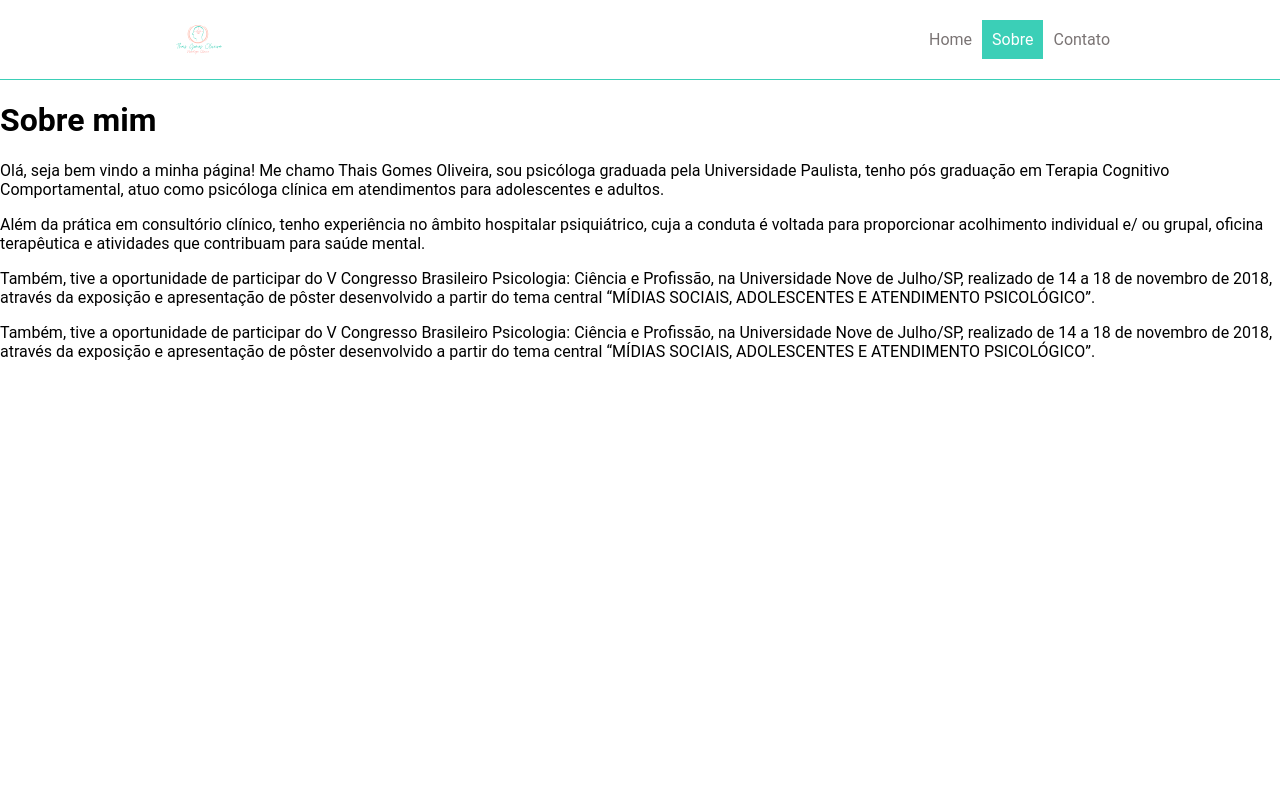
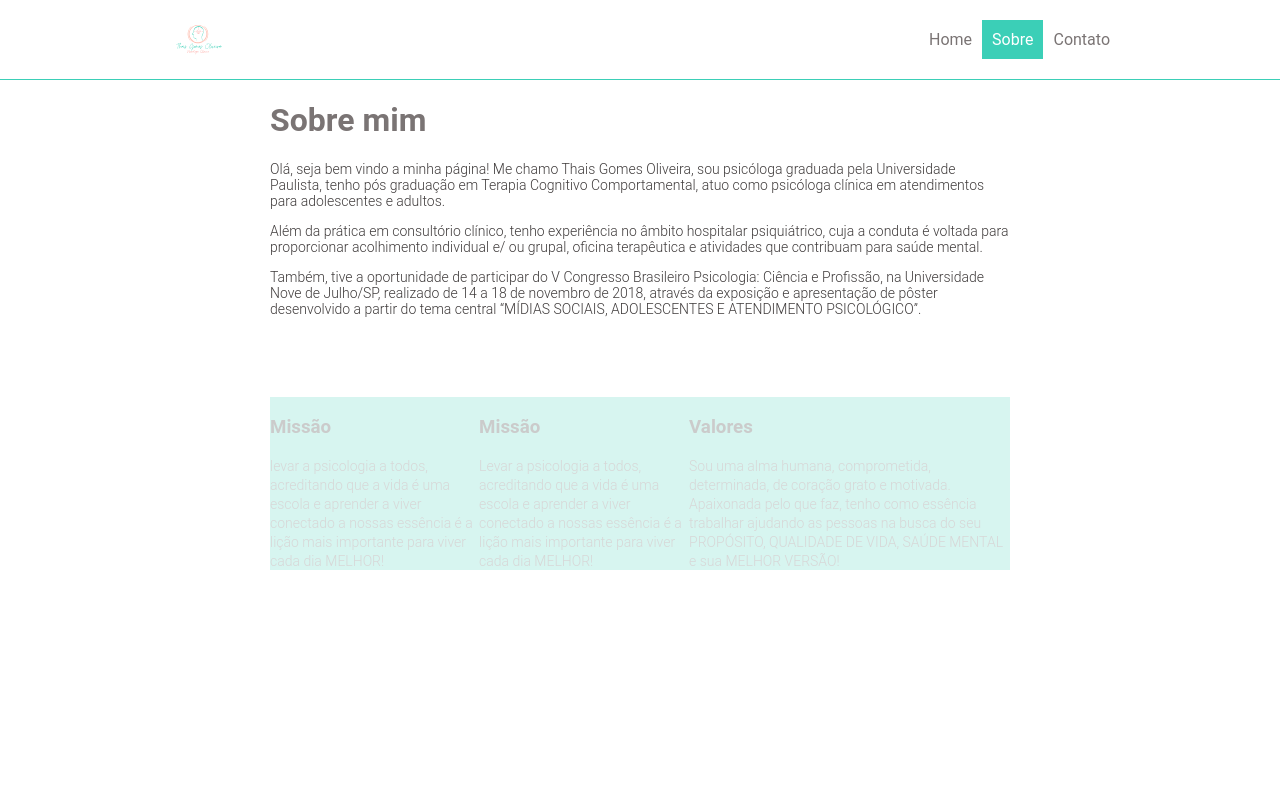
Before and after one commit to marcosrib/site-nextjs, a Next.js app: page /sobre in a window 1280 px wide. Shown: the top 800 px of the page. Built offline with nearby package versions, Linux system fonts and the light colour scheme.

Commit message:
fix: add sobre content

```diff
--- a/src/pages/sobre/Sobre.module.css
+++ b/src/pages/sobre/Sobre.module.css
@@ -1,3 +1,30 @@
 .container {
     height: 100vh;
+    padding: 0 30px 0 30px;
+    margin-left: auto;
+    margin-right: auto;
+    width: 50em
 }
+
+#title {
+    color: var(--color-green-primary);
+}
+
+#text {
+    color: var(--color-black-primary);
+    font-weight: 300;
+}
+
+.card {
+    background-color: rgba(59, 207, 183, 4);
+    opacity: 0.2;
+    margin-top: 80px;
+    display: flex;
+    flex-direction: row;
+}
+
+#text {
+    color: var(--color-black-primary);
+    font-weight: 300;
+    font-size: 14px;
+}
--- a/src/pages/sobre/index.tsx
+++ b/src/pages/sobre/index.tsx
@@ -3,15 +3,30 @@ import styles from './Sobre.module.css'
 function sobre() {
   return (
     <div className={styles.container} >
-      <h1>Sobre mim</h1>
-
-      <p>Olá, seja bem vindo a minha página! Me chamo Thais Gomes Oliveira, sou psicóloga graduada pela Universidade Paulista, tenho pós graduação em Terapia Cognitivo Comportamental, atuo como psicóloga clínica em atendimentos para adolescentes e adultos.</p>
-      <p>Além da prática em consultório clínico, tenho experiência no âmbito hospitalar psiquiátrico, cuja a conduta é voltada para proporcionar acolhimento individual e/ ou grupal, oficina terapêutica e atividades que contribuam para saúde mental.</p>
-      <p>Também, tive a oportunidade de participar do V Congresso Brasileiro Psicologia: Ciência e Profissão, na Universidade Nove de Julho/SP, realizado de 14 a 18 de novembro de 2018, através da exposição e apresentação de pôster desenvolvido a partir do tema central “MÍDIAS SOCIAIS, ADOLESCENTES E ATENDIMENTO PSICOLÓGICO”.</p>
-
-      <p>Também, tive a oportunidade de participar do V Congresso Brasileiro Psicologia: Ciência e Profissão, na Universidade Nove de Julho/SP, realizado de 14 a 18 de novembro de 2018, através da exposição e apresentação de pôster desenvolvido a partir do tema central “MÍDIAS SOCIAIS, ADOLESCENTES E ATENDIMENTO PSICOLÓGICO”.</p>
-
-
+      <h1 id={styles.title}>Sobre mim</h1>
+      <p id={styles.text}>Olá, seja bem vindo a minha página! Me chamo Thais Gomes Oliveira, sou psicóloga graduada pela Universidade Paulista, tenho pós graduação em Terapia Cognitivo Comportamental, atuo como psicóloga clínica em atendimentos para adolescentes e adultos.</p>
+      <p id={styles.text}>Além da prática em consultório clínico, tenho experiência no âmbito hospitalar psiquiátrico, cuja a conduta é voltada para proporcionar acolhimento individual e/ ou grupal, oficina terapêutica e atividades que contribuam para saúde mental.</p>
+      <p id={styles.text}>Também, tive a oportunidade de participar do V Congresso Brasileiro Psicologia: Ciência e Profissão, na Universidade Nove de Julho/SP, realizado de 14 a 18 de novembro de 2018, através da exposição e apresentação de pôster desenvolvido a partir do tema central “MÍDIAS SOCIAIS, ADOLESCENTES E ATENDIMENTO PSICOLÓGICO”.</p>
+      <div className={styles.card}>
+        <div >
+          <h3>Missão</h3>
+          <span id={styles.text}>
+            levar a psicologia a todos, acreditando que a vida é uma escola e aprender a viver conectado a nossas essência é a lição mais importante para viver cada dia MELHOR!
+          </span>
+        </div>
+        <div>
+          <h3>Missão</h3>
+          <span id={styles.text}>
+            Levar a psicologia a todos, acreditando que a vida é uma escola e aprender a viver conectado a nossas essência é a lição mais importante para viver cada dia MELHOR!
+          </span>
+        </div>
+        <div>
+          <h3>Valores</h3>
+          <span id={styles.text}>
+            Sou uma alma humana, comprometida, determinada, de coração grato e motivada. Apaixonada pelo que faz, tenho como essência trabalhar ajudando as pessoas na busca do seu PROPÓSITO, QUALIDADE DE VIDA, SAÚDE MENTAL e sua MELHOR VERSÃO!
+          </span>
+        </div>
+      </div>
     </div>
   )
 }
```
